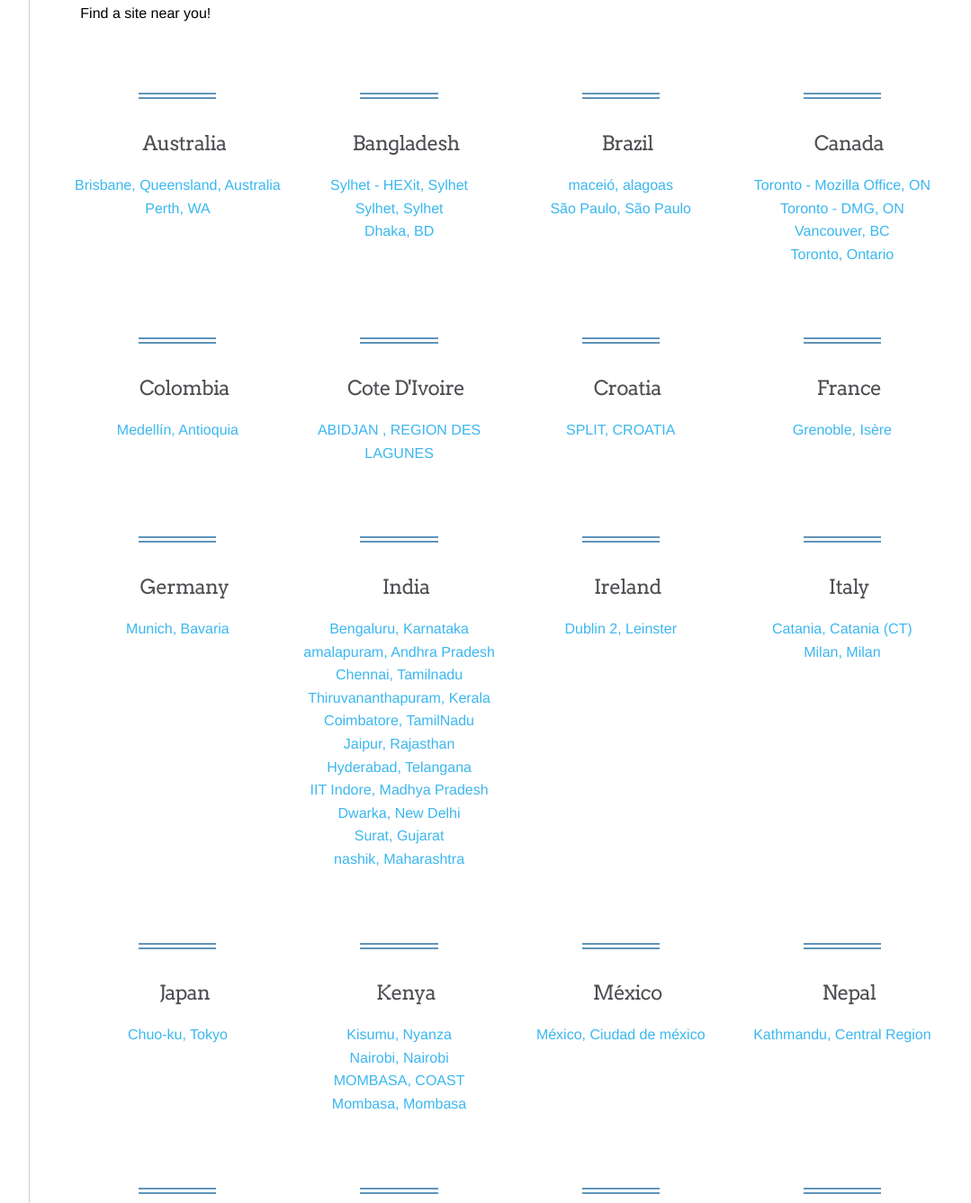
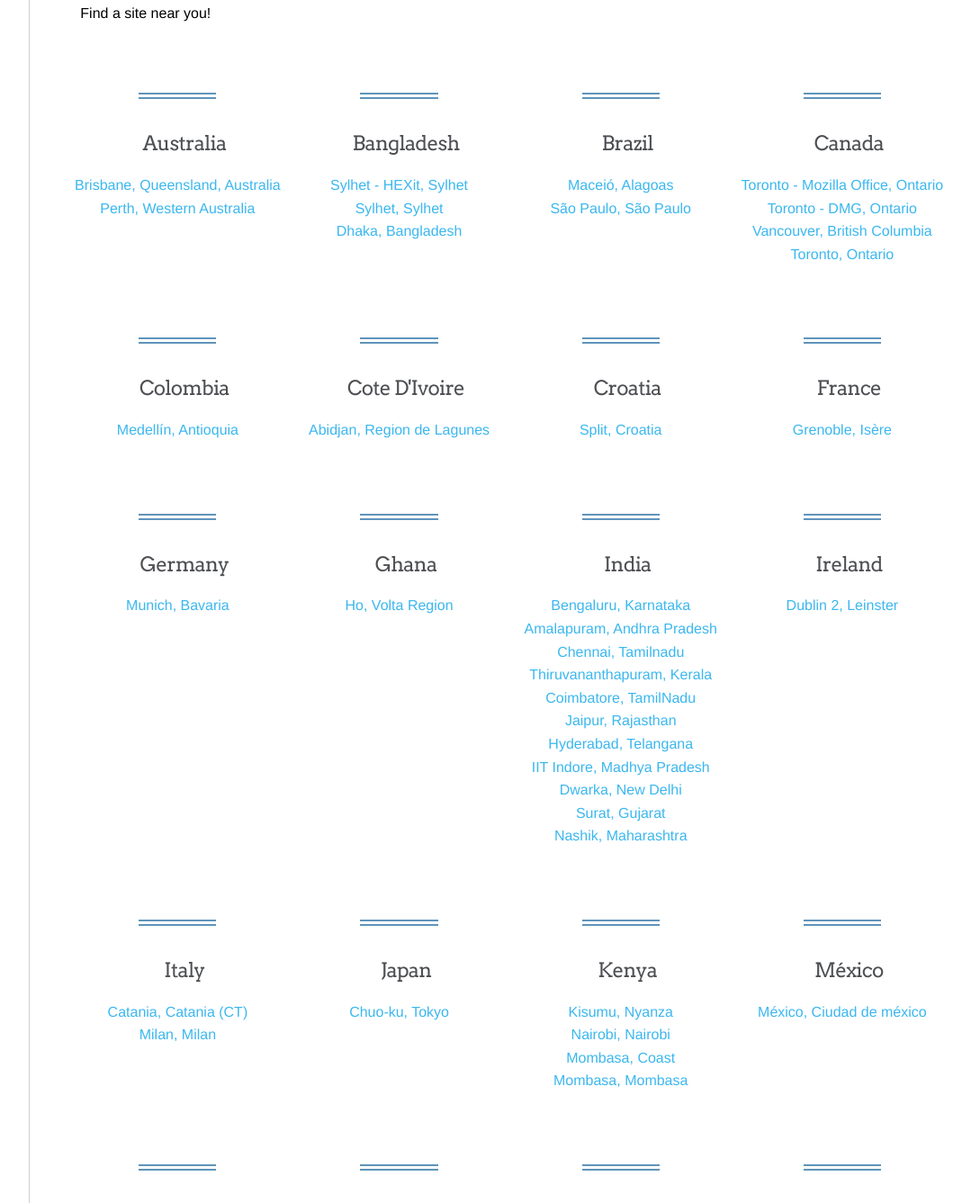
Before and after one commit to mozilla/global-sprint, a Jekyll site: the page built from _articles/register.md, in a window 1280 px wide and 1400 px high, scrolled down 604 px, cut to the strip 63-1400 px from the top of the window. Shown: the whole strip at 90% size, without its empty margins (180-1259 px from the left). Built offline with Jekyll 4.4.1, drawn with Linux system fonts in a browser that asks for light colours; comment, search, counter and statistics services are not loaded; a style sheet for code colours, icons or effects is not loaded; some of the changed text lies outside the part shown.

Commit message:
Update sites.json

```diff
--- a/_data/sites.json
+++ b/_data/sites.json
@@ -11,7 +11,7 @@
         {
             "siteName": "Curtin University",
             "siteLocationCity": "Perth",
-            "siteLocationStateProvince": "WA",
+            "siteLocationStateProvince": "Western Australia",
             "siteLocationCountry": "Australia",
             "countryCode": "AU",
             "linkToTito": "https://ti.to/Mozilla/global-sprint-perth"
@@ -37,7 +37,7 @@
         {
             "siteName": "Banani",
             "siteLocationCity": "Dhaka",
-            "siteLocationStateProvince": "BD",
+            "siteLocationStateProvince": "Bangladesh",
             "siteLocationCountry": "Bangladesh",
             "countryCode": "BD",
             "linkToTito": "https://ti.to/Mozilla/global-sprint-dhaka"
@@ -46,8 +46,8 @@
     "Brazil": [
         {
             "siteName": "MaceioMozillaClube",
-            "siteLocationCity": "maceió",
-            "siteLocationStateProvince": "alagoas",
+            "siteLocationCity": "Maceió",
+            "siteLocationStateProvince": "Alagoas",
             "siteLocationCountry": "Brazil",
             "countryCode": "BR",
             "linkToTito": "https://ti.to/Mozilla/global-sprint-maceio-brazil"
@@ -65,7 +65,7 @@
         {
             "siteName": "Mozilla Toronto",
             "siteLocationCity": "Toronto - Mozilla Office",
-            "siteLocationStateProvince": "ON",
+            "siteLocationStateProvince": "Ontario",
             "siteLocationCountry": "Canada",
             "countryCode": "CA",
             "linkToTito": "https://ti.to/Mozilla/global-sprint-toronto"
@@ -73,7 +73,7 @@
         {
             "siteName": "Dames Making Games",
             "siteLocationCity": "Toronto - DMG",
-            "siteLocationStateProvince": "ON",
+            "siteLocationStateProvince": "Ontario",
             "siteLocationCountry": "Canada",
             "countryCode": "CA",
             "linkToTito": "https://ti.to/Mozilla/global-sprint-toronto-dmg"
@@ -81,7 +81,7 @@
         {
             "siteName": "Koerner Library",
             "siteLocationCity": "Vancouver",
-            "siteLocationStateProvince": "BC",
+            "siteLocationStateProvince": "British Columbia",
             "siteLocationCountry": "Canada",
             "countryCode": "CA",
             "linkToTito": "https://ti.to/Mozilla/global-sprint-vancouver"
@@ -108,8 +108,8 @@
     "Cote D'Ivoire ": [
         {
             "siteName": "IT INCEPT ",
-            "siteLocationCity": "ABIDJAN ",
-            "siteLocationStateProvince": "REGION DES LAGUNES",
+            "siteLocationCity": "Abidjan",
+            "siteLocationStateProvince": "Region de Lagunes",
             "siteLocationCountry": "Cote D'Ivoire ",
             "countryCode": "CI",
             "linkToTito": "https://ti.to/Mozilla/global-sprint-ivory-coast"
@@ -118,8 +118,8 @@
     "Croatia": [
         {
             "siteName": "Pleternica",
-            "siteLocationCity": "SPLIT",
-            "siteLocationStateProvince": "CROATIA",
+            "siteLocationCity": "Split",
+            "siteLocationStateProvince": "Croatia",
             "siteLocationCountry": "Croatia",
             "countryCode": "HR",
             "linkToTito": "https://ti.to/Mozilla/global-sprint-croatia"
@@ -145,6 +145,16 @@
             "linkToTito": "https://ti.to/Mozilla/global-sprint-munich"
         }
     ],
+    "Ghana": [
+        {
+            "siteName": "Ho Node Hub",
+            "siteLocationCity": "Ho",
+            "siteLocationStateProvince": "Volta Region",
+            "siteLocationCountry": "Ghana",
+            "countryCode": "GH",
+            "linkToTito": "https://ti.to/Mozilla/global-sprint-ho-ghana"
+        }
+    ],
     "India": [
         {
             "siteName": "HasGeek",
@@ -156,7 +166,7 @@
         },
         {
             "siteName": "Srinivasa Institute of engineering and technology ",
-            "siteLocationCity": "amalapuram",
+            "siteLocationCity": "Amalapuram",
             "siteLocationStateProvince": "Andhra Pradesh",
             "siteLocationCountry": "India",
             "countryCode": "IN",
@@ -228,7 +238,7 @@
         },
         {
             "siteName": "sofinelabs",
-            "siteLocationCity": "nashik",
+            "siteLocationCity": "Nashik",
             "siteLocationStateProvince": "Maharashtra",
             "siteLocationCountry": "India",
             "countryCode": "IN",
@@ -292,8 +302,8 @@
         },
         {
             "siteName": "Jomo Kenyatta University of Agriculture and Technology",
-            "siteLocationCity": "MOMBASA",
-            "siteLocationStateProvince": "COAST",
+            "siteLocationCity": "Mombasa",
+            "siteLocationStateProvince": "Coast",
             "siteLocationCountry": "Kenya",
             "countryCode": "KE",
             "linkToTito": "https://ti.to/Mozilla/global-sprint-jkuat-mombassa"
@@ -353,9 +363,25 @@
             "siteLocationCountry": "Nigeria",
             "countryCode": "NG",
             "linkToTito": "https://ti.to/Mozilla/global-sprint-ota-nigeria"
+        },
+        {
+            "siteName": "Wennovation Hub",
+            "siteLocationCity": "Ibadan",
+            "siteLocationStateProvince": "Oyo State",
+            "siteLocationCountry": "Nigeria",
+            "countryCode": "NG",
+            "linkToTito": "https://ti.to/Mozilla/global-sprint-ibadan"
         }
     ],
     "Pakistan": [
+        {
+            "siteName": "Moz_Sprint@UOGSKT",
+            "siteLocationCity": "Sialkot",
+            "siteLocationStateProvince": "Punjab",
+            "siteLocationCountry": "Pakistan",
+            "countryCode": "PK",
+            "linkToTito": "https://ti.to/Mozilla/global-sprint-sialkot"
+        },
         {
             "siteName": "Moz_Sprint@UOGSKT",
             "siteLocationCity": "Sialkot",
@@ -408,7 +434,7 @@
     "UK": [
         {
             "siteName": "MozLDN",
-            "siteLocationCity": "London",
+            "siteLocationCity": "Moz-London",
             "siteLocationStateProvince": "England",
             "siteLocationCountry": "UK",
             "countryCode": "UK",
@@ -475,7 +501,7 @@
         {
             "siteName": "Caltech Library (Sherman Fairchild Room 328)",
             "siteLocationCity": "Pasadena",
-            "siteLocationStateProvince": "CA",
+            "siteLocationStateProvince": "California",
             "siteLocationCountry": "USA",
             "countryCode": "US",
             "linkToTito": "https://ti.to/Mozilla/global-sprint-pasadena-CA"
@@ -491,7 +517,7 @@
         {
             "siteName": "Chicago - Make Offices",
             "siteLocationCity": "Chicago",
-            "siteLocationStateProvince": "IL",
+            "siteLocationStateProvince": "Illinois",
             "siteLocationCountry": "USA",
             "countryCode": "US",
             "linkToTito": "https://ti.to/Mozilla/global-sprint-chicago "
@@ -499,7 +525,7 @@
         {
             "siteName": "University of Oklahoma Libraries",
             "siteLocationCity": "Norman",
-            "siteLocationStateProvince": "OK",
+            "siteLocationStateProvince": "Oklahoma",
             "siteLocationCountry": "USA",
             "countryCode": "US",
             "linkToTito": "https://ti.to/Mozilla/global-sprint-norman"
@@ -515,7 +541,7 @@
         {
             "siteName": "Willis Library, University of North Texas",
             "siteLocationCity": "Denton",
-            "siteLocationStateProvince": "TX",
+            "siteLocationStateProvince": "Texas",
             "siteLocationCountry": "USA",
             "countryCode": "US",
             "linkToTito": "https://ti.to/Mozilla/global-sprint-denton-tx"
@@ -539,7 +565,7 @@
         {
             "siteName": "University of Nebraska at Omaha",
             "siteLocationCity": "Omaha",
-            "siteLocationStateProvince": "NE",
+            "siteLocationStateProvince": "Nebraska",
             "siteLocationCountry": "USA",
             "countryCode": "US",
             "linkToTito": "https://ti.to/Mozilla/global-sprint-omaha"
@@ -555,7 +581,7 @@
         {
             "siteName": "Merrill-Cazier Library, Utah State Univesity",
             "siteLocationCity": "Logan",
-            "siteLocationStateProvince": "UT",
+            "siteLocationStateProvince": "Utah",
             "siteLocationCountry": "USA",
             "countryCode": "US",
             "linkToTito": "https://ti.to/Mozilla/global-sprint-utah-state"
@@ -563,7 +589,7 @@
         {
             "siteName": "University of Michigan Library",
             "siteLocationCity": "Ann Arbor",
-            "siteLocationStateProvince": "MI",
+            "siteLocationStateProvince": "Michigan",
             "siteLocationCountry": "USA",
             "countryCode": "US",
             "linkToTito": "https://ti.to/Mozilla/global-sprint-ann-arbor"
@@ -579,7 +605,7 @@
         {
             "siteName": "Technocopia",
             "siteLocationCity": "Worcester",
-            "siteLocationStateProvince": "MA",
+            "siteLocationStateProvince": "Massachusetts",
             "siteLocationCountry": "USA",
             "countryCode": "US",
             "linkToTito": "https://ti.to/Mozilla/global-sprint-worcester"
```
